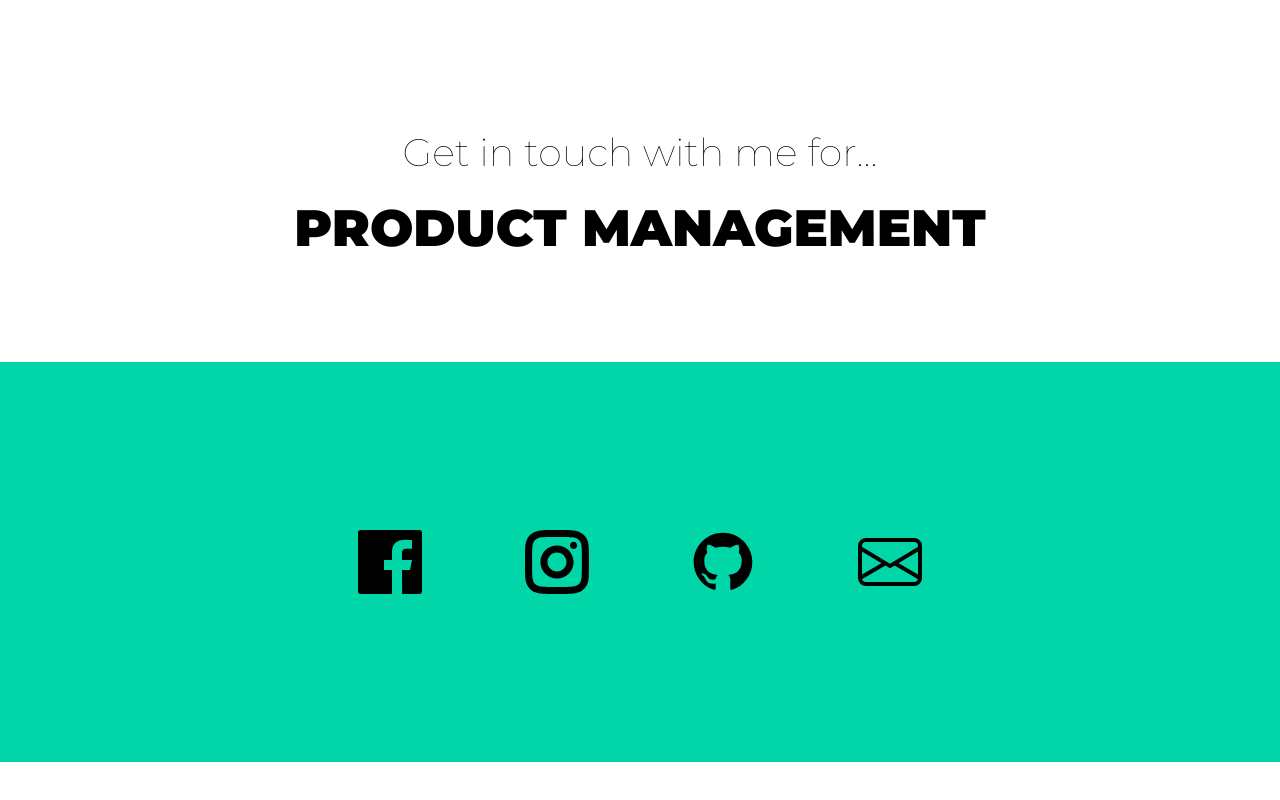
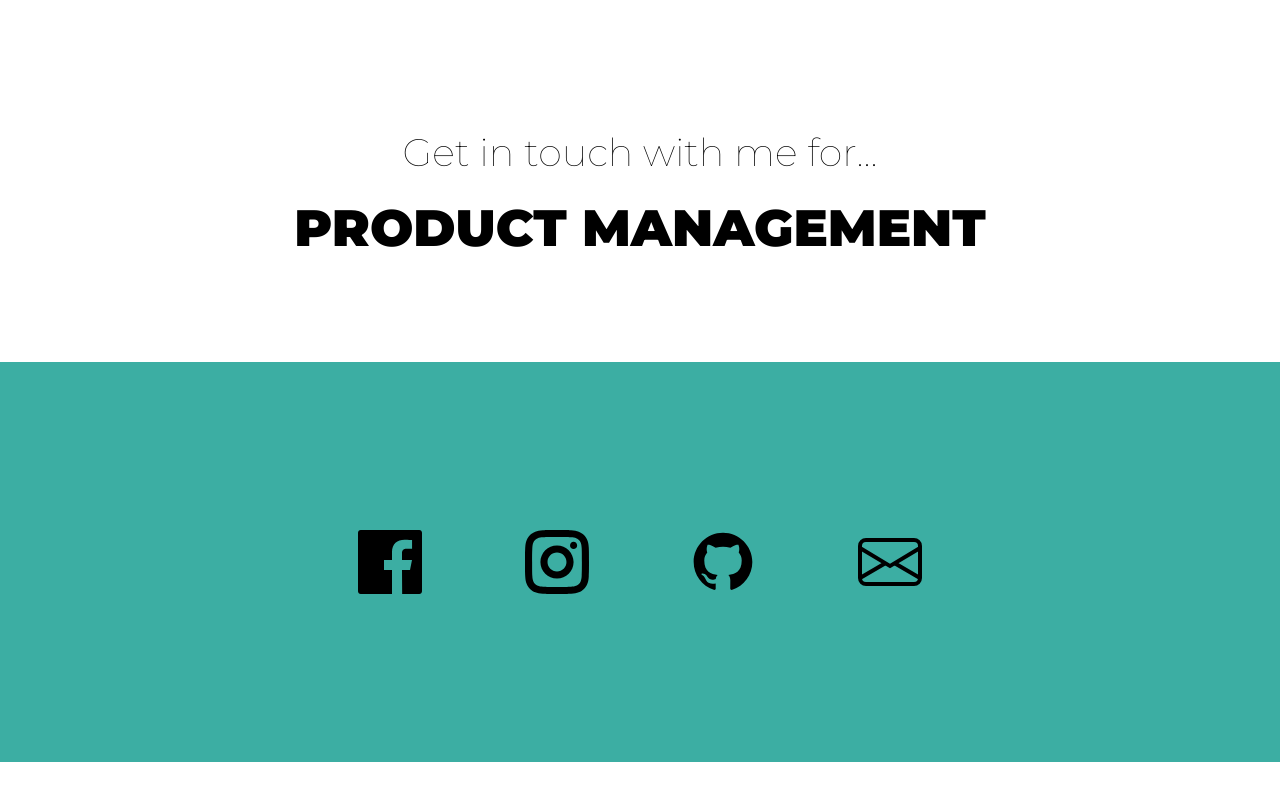
Before and after one commit to nickvandevelden/nickvandevelden-be, a React (Create React App) app: page / in a window 1280 px wide. Shown: the part 838-1638 px from the top of the page. Built offline with nearby package versions, Linux system fonts and the light colour scheme.

Commit message:
Changed color scheme

```diff
--- a/src/constants/Colors.jsx
+++ b/src/constants/Colors.jsx
@@ -1,6 +1,7 @@
 export const COLORS = {
   primary: '#222',
-  secondary: '#00d6a8',
+  secondary: '#3caea3',
   tertiary: '#fff',
+  quaternary: '#ed553b',
   text: '#000',
 };
--- a/src/pages/Home.jsx
+++ b/src/pages/Home.jsx
@@ -28,7 +28,7 @@ const Styles = styled.div`
       right: 100%;
       width: 0%;
       height: 100%;
-      background-color: ${COLORS.secondary};
+      background-color: ${COLORS.quaternary};
       animation: swipe 1.5s ease-out 1s forwards;
     }
     &--delay {
```
